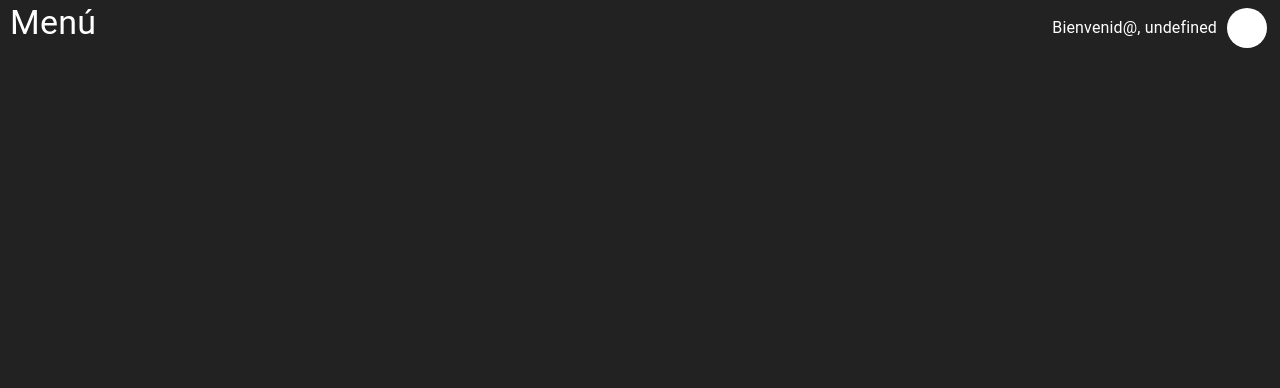
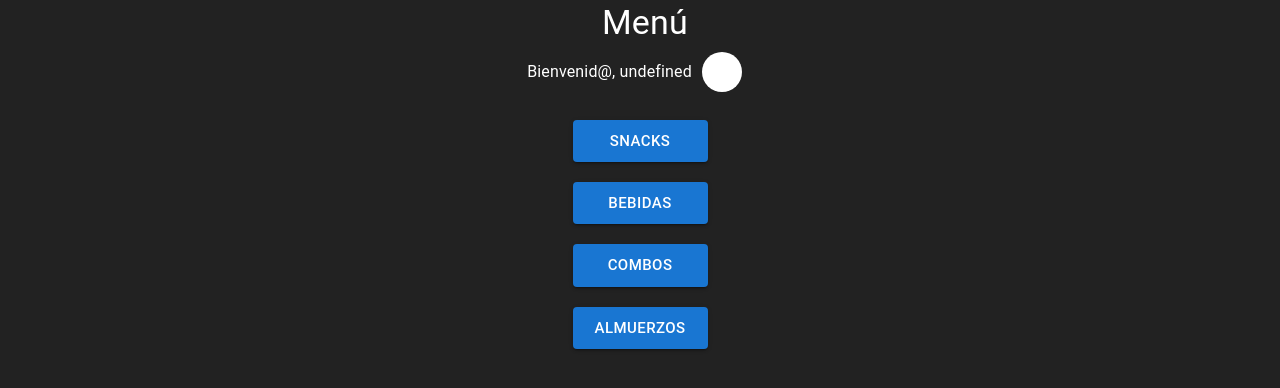
Before and after one commit to BradFernando/aplicativo-web-gastronomy, a Next.js app: page /menu in a window 1280 px wide. Shown: the top 388 px of the page. Built offline with nearby package versions, Linux system fonts and the light colour scheme.

Commit message:
El commit

```diff
--- a/pages/menu.tsx
+++ b/pages/menu.tsx
@@ -59,7 +59,7 @@ export default function AccountMenu() {
             }
         `}
       />
-      <div style={{ display: 'flex', justifyContent: 'space-between', alignItems: 'flex-start', height: '100vh', background: '#222222', color: 'white' }}>
+      <div style={{ display: 'flex', flexDirection: 'column', justifyContent: 'flex-start', alignItems: 'center', height: '100vh', background: '#222222', color: 'white' }}>
         <Typography variant="h4" component="h2" style={{ marginTop: '2px', marginLeft:'10px' }}>
           Menú
         </Typography>
@@ -80,19 +80,27 @@ export default function AccountMenu() {
         >
           <Box sx={{ padding: '10px' }}>
             <Typography variant="body1" component="p">
-              Nombre: {formData.name}
+              {formData.name}
             </Typography>
             <Typography variant="body1" component="p">
-              Correo: {formData.email}
+              {formData.email}
             </Typography>
             <Typography variant="body1" component="p">
-              CI: {formData.cedula}
+              {formData.cedula}
             </Typography>
             <Button onClick={handleLogout} color="primary" variant="contained" style={{ marginTop: '10px' }}>
               Cerrar sesión
             </Button>
           </Box>
         </Menu>
+
+        {/* Agregamos los botones grandes */}
+        <Box sx={{ display: 'flex', flexDirection: 'column', gap: '20px', marginTop: '20px' }}>
+          <Button variant="contained" size="large">Snacks</Button>
+          <Button variant="contained" size="large">Bebidas</Button>
+          <Button variant="contained" size="large">Combos</Button>
+          <Button variant="contained" size="large">Almuerzos</Button>
+        </Box>
       </div>
     </>
   );
```
